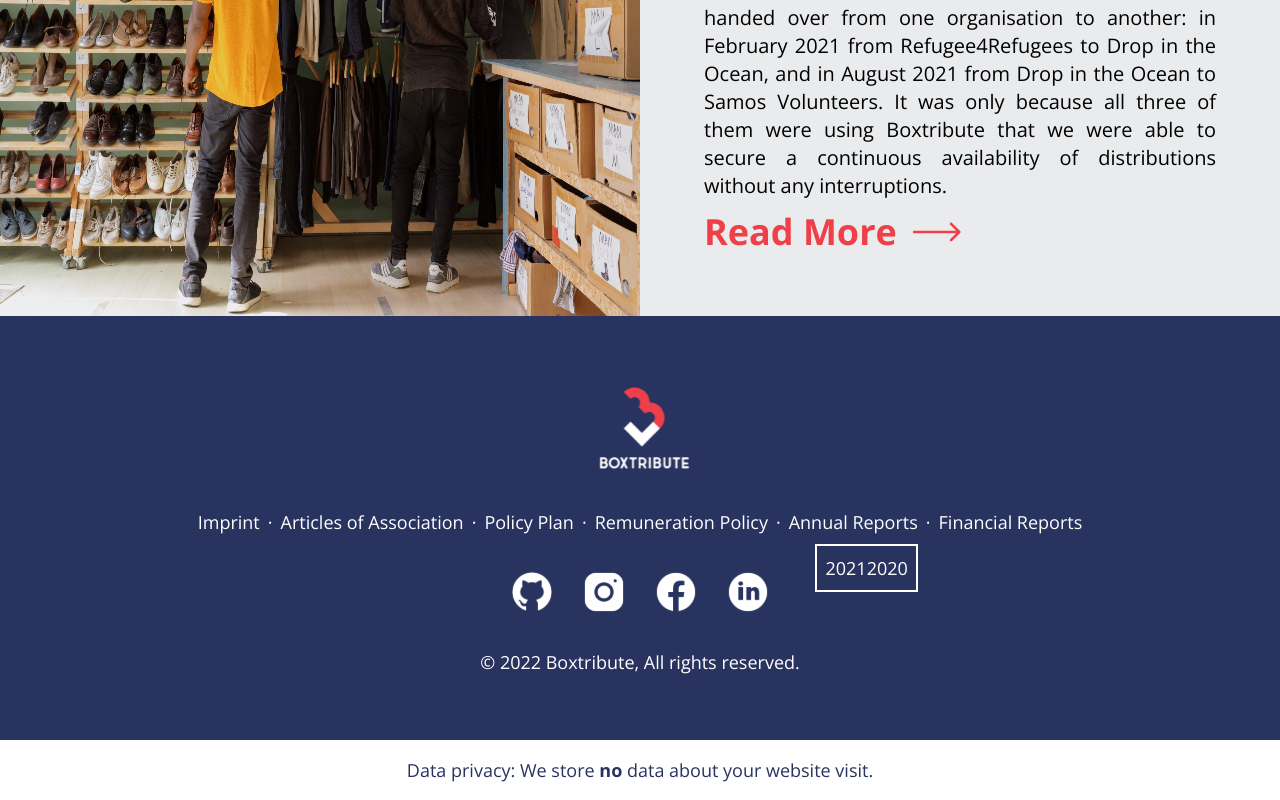
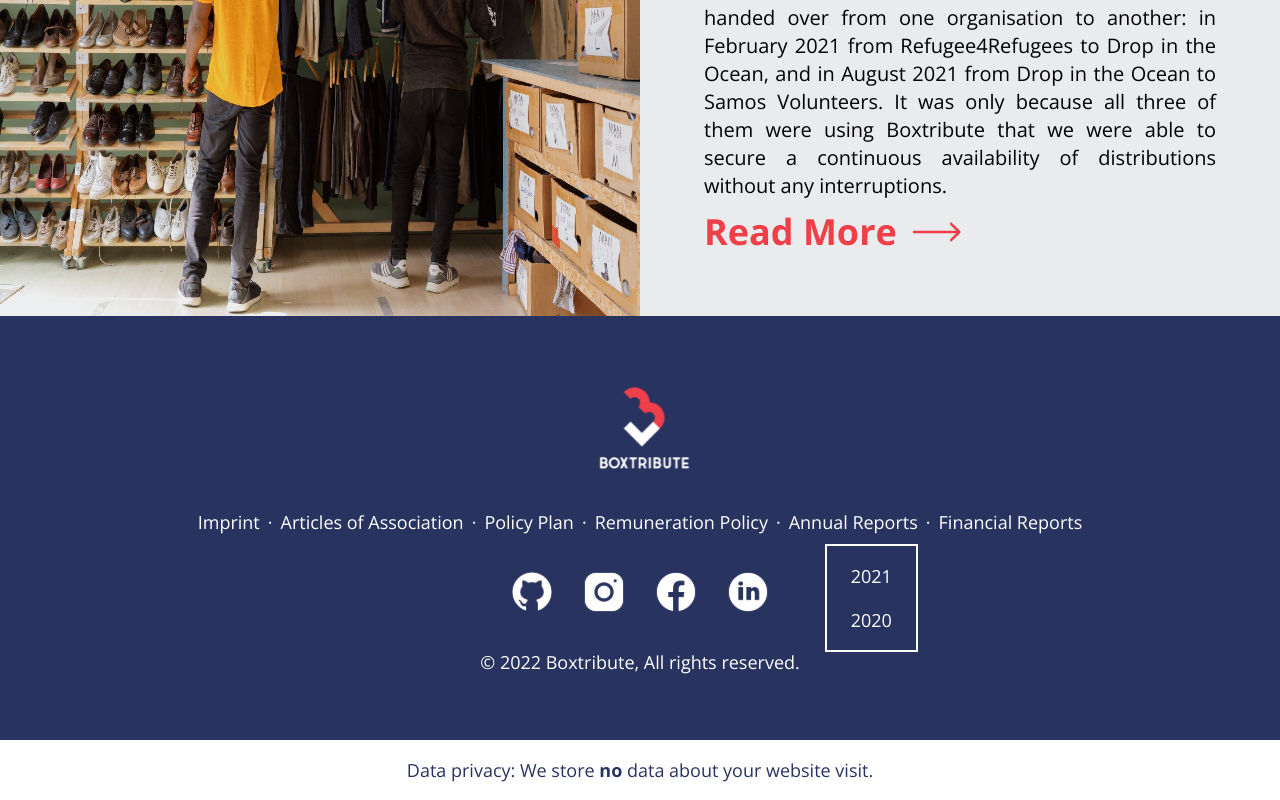
Before and after one commit to boxwise/boxtribute-landing-nextjs, a Next.js app: page / in a window 1280 px wide. Both pictures are taken after a click on the button "Annual Reports". Shown: the part 2627-3427 px from the top of the page. Built offline with nearby package versions, Linux system fonts and the light colour scheme; a web font is replaced by a local one.

Commit message:
Fix footer dropdown

```diff
--- a/components/FooterDropDown.tsx
+++ b/components/FooterDropDown.tsx
@@ -34,7 +34,7 @@ const FooterDropDown = ({ title, reports }: IFooterDropDownData) => {
               {reports.map((e, i) => (
                 <Menu.Item key={i}>
                   {() => (
-                    <a target="_blank" href={e.report} rel="noopener noreferrer">
+                    <a target="_blank" href={e.report} rel="noopener noreferrer" className="block px-4 py-2">
                       {e.year}
                     </a>
                   )}
```
